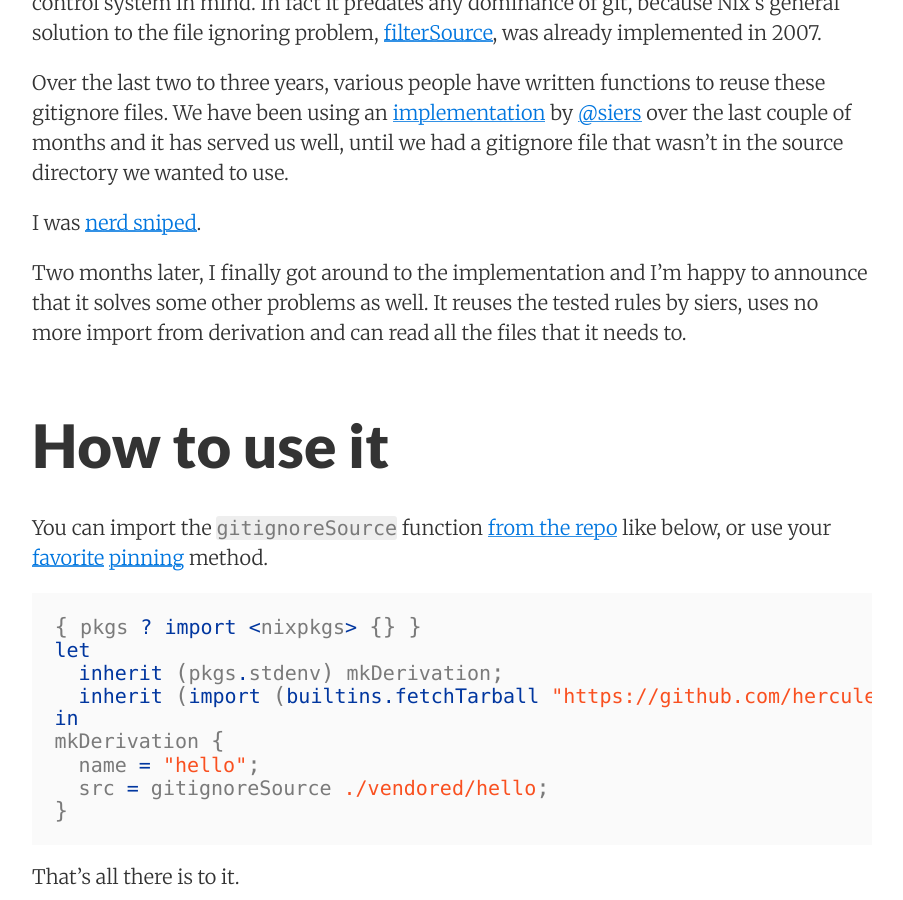
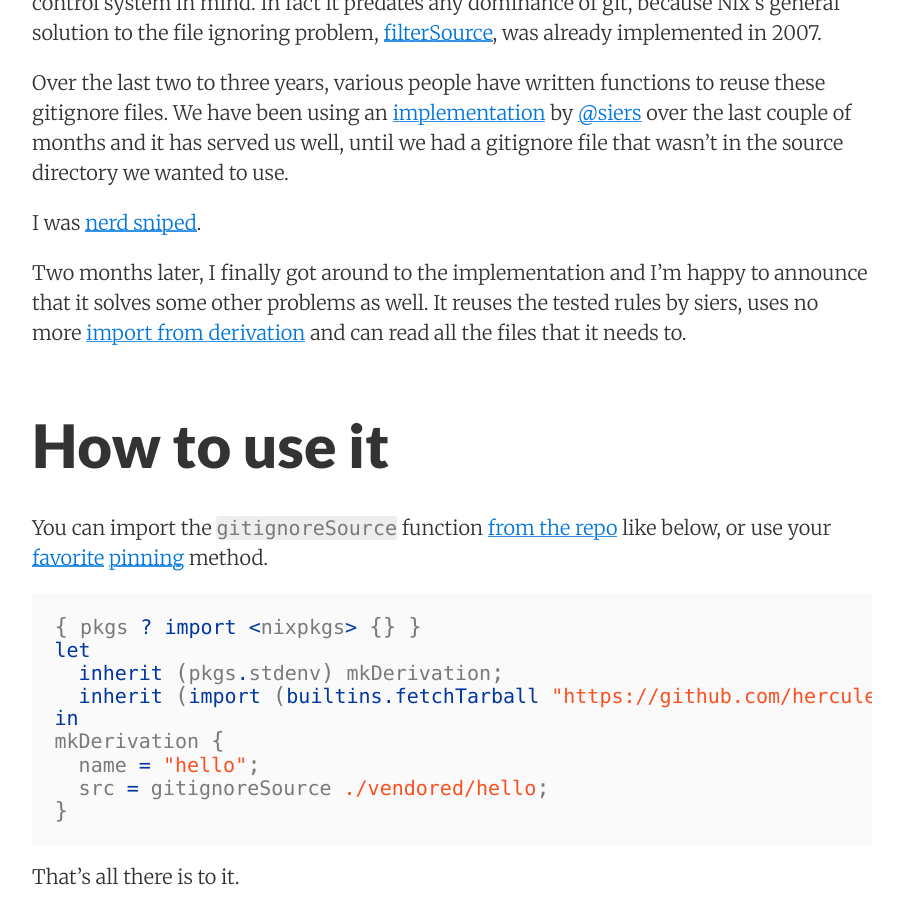
Before and after one commit to hercules-ci/blog.hercules-ci.com, a Jekyll site: the page built from _posts/2019-05-13-nix-gitignore.md, in a window 1280 px wide and 900 px high, scrolled down 1204 px. Shown: the whole window, without its empty margins (188-1091 px from the left). Built offline with Jekyll 4.4.1, drawn with Linux system fonts in a browser that asks for light colours; part of the change alters nothing that is shown.

```diff
--- a/_posts/2019-05-13-nix-gitignore.md
+++ b/_posts/2019-05-13-nix-gitignore.md
@@ -44,7 +44,7 @@ I was [nerd sniped](https://xkcd.com/356/).
 
 Two months later, I finally got around to the implementation and I'm happy to announce
 that it solves some other problems as well. It reuses the tested rules by siers,
-uses no more import from derivation and can read all the files that it needs to.
+uses no more [import from derivation](https://nixos.wiki/wiki/Import_From_Derivation) and can read all the files that it needs to.
 
 # How to use it
 
```
